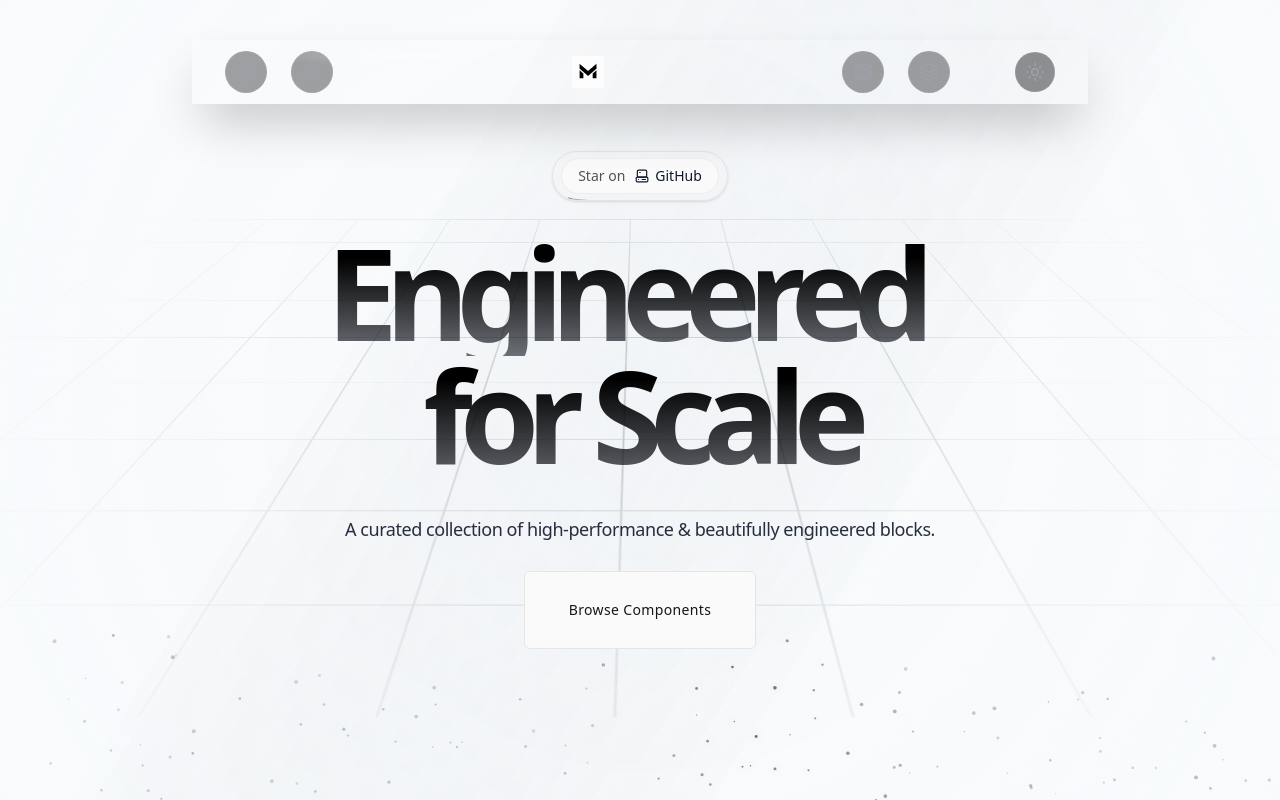
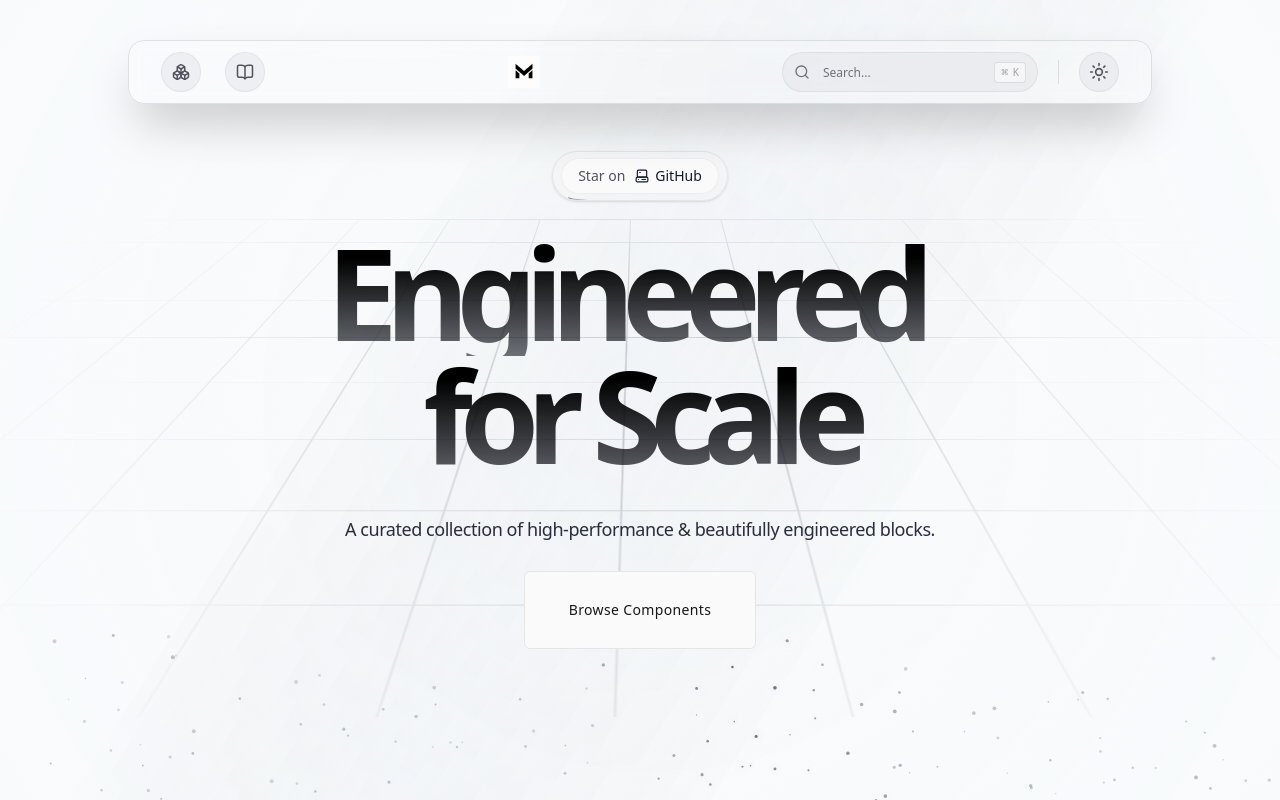
Before and after one commit to Marrow-Stack/marrow-website-v1.2, a Next.js app: page / in a window 1280 px wide. Built offline with nearby package versions, Linux system fonts and the light colour scheme.

Commit message:
navbar update

```diff
--- a/components/navbar.tsx
+++ b/components/navbar.tsx
@@ -1,70 +1,92 @@
 "use client";
-import React, { useRef, useEffect, useState } from "react";
-import { motion, useMotionValue, useSpring, useTransform } from "framer-motion";
-import { Boxes, BookOpen, LayoutGrid, Cpu, Layers, Sun, Moon } from "lucide-react";
+import React, { useState, useEffect, useRef } from "react";
+import { motion } from "framer-motion";
+import { Boxes, BookOpen, Search, Sun, Moon } from "lucide-react";
 import { useTheme } from "next-themes";
 import Link from "next/link";
 import Image from "next/image";
 
+// Navigation configuration
 const LEFT_ITEMS = [
   { name: "Blocks", icon: Boxes, href: "/blocks" },
   { name: "Docs", icon: BookOpen, href: "/docs" },
 ];
 
-const RIGHT_ITEMS = [
-  { name: "Systems", icon: Cpu, href: "/systems" },
-  { name: "Layers", icon: Layers, href: "/layers" },
-];
-
 export const RefractiveDock = () => {
-  const mouseX = useMotionValue(Infinity);
   const { theme, setTheme } = useTheme();
   const [mounted, setMounted] = useState(false);
+  const [searchQuery, setSearchQuery] = useState("");
+  const inputRef = useRef<HTMLInputElement>(null);
 
+  // Handle Hydration and Keyboard Shortcuts
   useEffect(() => {
     setMounted(true);
+
+    const handleKeyDown = (e: KeyboardEvent) => {
+      if (e.key === "k" && (e.metaKey || e.ctrlKey)) {
+        e.preventDefault();
+        inputRef.current?.focus();
+      }
+    };
+
+    window.addEventListener("keydown", handleKeyDown);
+    return () => window.removeEventListener("keydown", handleKeyDown);
   }, []);
 
   return (
     <motion.nav
-      onMouseMove={(e) => mouseX.set(e.pageX)}
-      onMouseLeave={() => mouseX.set(Infinity)}
-      /*
-         'fixed' ensures it stays in the screen regardless of scroll.
-         'top-10' provides that clean floating margin.
-         'z-50' keeps it above the AETHER/Cosmos Engine and other components.
-      */
-      className="fixed top-10 inset-x-0 mx-auto z-50 flex h-16 max-w-4xl items-center justify-between glass-capsule-solid px-8 border border-white/10 shadow-2xl transition-all duration-300"
+      initial={{ y: -20, opacity: 0 }}
+      animate={{ y: 0, opacity: 1 }}
+      className="fixed top-10 inset-x-0 mx-auto z-50 flex h-16 max-w-5xl items-center justify-between glass-capsule-solid px-8 border border-black/10 dark:border-white/10 shadow-2xl transition-all duration-300 rounded-2xl backdrop-blur-sm"
     >
+      {/* Left Section: Nav Buttons */}
       <div className="flex items-center gap-6">
         {LEFT_ITEMS.map((item) => (
-          <DockIcon key={item.name} mouseX={mouseX} item={item} />
+          <DockIcon key={item.name} item={item} />
         ))}
       </div>
 
+      {/* Center Section: Adaptive Logo */}
       <div className="flex items-center justify-center flex-1 px-4">
         {mounted && <Logo theme={theme} />}
       </div>
 
-      <div className="flex items-center gap-6">
-        {RIGHT_ITEMS.map((item) => (
-          <DockIcon key={item.name} mouseX={mouseX} item={item} />
-        ))}
+      {/* Right Section: Search & Theme Toggle */}
+      <div className="flex items-center gap-4">
+        <div className="relative group hidden sm:flex items-center">
+          <Search className="absolute left-3 h-4 w-4 text-zinc-500 dark:text-zinc-400 pointer-events-none group-focus-within:text-black dark:group-focus-within:text-white transition-colors" />
 
-        <div className="h-6 w-[1px] bg-white/10 mx-2" />
+          <input
+            ref={inputRef}
+            type="text"
+            value={searchQuery}
+            onChange={(e) => setSearchQuery(e.target.value)}
+            placeholder="Search..."
+            className="w-48 md:w-64 h-10 pl-10 pr-12 rounded-full bg-zinc-200/50 dark:bg-zinc-900/40 border border-black/5 dark:border-white/5 outline-none focus:ring-1 focus:ring-black/10 dark:focus:ring-white/20 transition-all text-xs text-zinc-800 dark:text-zinc-200 placeholder:text-zinc-500 dark:placeholder:text-zinc-400"
+          />
+
+          {!searchQuery && (
+            <div className="absolute right-3 flex items-center gap-1 px-1.5 py-0.5 rounded border border-black/10 dark:border-white/10 bg-white/50 dark:bg-zinc-800/50 text-[10px] font-medium text-zinc-400 pointer-events-none">
+              <span className="text-[8px]">⌘</span>K
+            </div>
+          )}
+        </div>
+
+        <div className="h-6 w-[1px] bg-black/10 dark:bg-white/10 mx-1" />
 
         <button
           onClick={() => setTheme(theme === "dark" ? "light" : "dark")}
-          className="group relative flex h-10 w-10 items-center justify-center rounded-full bg-zinc-800/50 border border-white/5 transition-all hover:bg-zinc-700/50 active:scale-95"
+          className="group relative flex h-10 w-10 items-center justify-center rounded-full bg-zinc-200/50 dark:bg-zinc-800/50 border border-black/5 dark:border-white/5 transition-all hover:bg-zinc-300/50 dark:hover:bg-zinc-700/50 active:scale-95"
         >
-          <Sun className="h-5 w-5 rotate-0 scale-100 transition-all dark:-rotate-90 dark:scale-0 text-zinc-400 group-hover:text-white" />
-          <Moon className="absolute h-5 w-5 rotate-90 scale-0 transition-all dark:rotate-0 dark:scale-100 text-zinc-400 group-hover:text-white" />
+          <Sun className="h-5 w-5 rotate-0 scale-100 transition-all dark:-rotate-90 dark:scale-0 text-zinc-600 dark:text-zinc-400 group-hover:text-black dark:group-hover:text-white" />
+          <Moon className="absolute h-5 w-5 rotate-90 scale-0 transition-all dark:rotate-0 dark:scale-100 text-zinc-600 dark:text-zinc-400 group-hover:text-black dark:group-hover:text-white" />
         </button>
       </div>
     </motion.nav>
   );
 };
 
+// Internal Sub-component: Logo
 const Logo = ({ theme }: { theme?: string }) => {
   const src = theme === "dark" ? "/white.svg" : "/black.svg";
 
@@ -72,35 +94,28 @@ const Logo = ({ theme }: { theme?: string }) => {
     <Link href="/" className="hover:opacity-80 transition-all duration-300 transform hover:scale-105 active:scale-95">
       <Image
         src={src}
-        alt="MarrowStack Logo"
+        alt="Logo"
         width={32}
         height={32}
         priority
+        className="object-contain"
       />
     </Link>
   );
 };
 
-function DockIcon({ mouseX, item }: { mouseX: any; item: any }) {
-  const ref = useRef<HTMLDivElement>(null);
-  const distance = useTransform(mouseX, (val: number) => {
-    const bounds = ref.current?.getBoundingClientRect() ?? { x: 0, width: 0 };
-    return val - bounds.x - bounds.width / 2;
-  });
-
-  const widthSync = useTransform(distance, [-150, 0, 150], [42, 62, 42]);
-  const width = useSpring(widthSync, { mass: 0.1, stiffness: 180, damping: 15 });
-
+// Internal Sub-component: DockIcon
+function DockIcon({ item }: { item: any }) {
   return (
+    <Link href={item.href}>
       <motion.div
-      ref={ref}
-      style={{ width }}
-      className="group relative aspect-square rounded-full bg-zinc-900/40 flex items-center justify-center border border-white/5 transition-colors hover:bg-zinc-800/80 cursor-pointer"
+        className="group relative flex aspect-square h-10 w-10 items-center justify-center rounded-full bg-zinc-200/50 dark:bg-zinc-900/40 border border-black/5 dark:border-white/5 transition-colors hover:bg-zinc-300/50 dark:hover:bg-zinc-800/80 cursor-pointer"
       >
-      <span className="absolute -bottom-10 left-1/2 -translate-x-1/2 rounded-md border border-white/10 bg-black/80 backdrop-blur-md px-2 py-1 text-[10px] font-medium text-white opacity-0 transition-opacity group-hover:opacity-100 whitespace-nowrap pointer-events-none">
+        <span className="absolute -bottom-10 left-1/2 -translate-x-1/2 rounded-md border border-black/10 dark:border-white/10 bg-white/90 dark:bg-black/80 backdrop-blur-md px-2 py-1 text-[10px] font-medium text-black dark:text-white opacity-0 transition-opacity group-hover:opacity-100 whitespace-nowrap pointer-events-none">
           {item.name}
         </span>
-      <item.icon className="h-full w-full p-2.5 text-zinc-400 group-hover:text-white transition-colors" />
+        <item.icon className="h-full w-full p-2.5 text-zinc-600 dark:text-zinc-400 group-hover:text-black dark:group-hover:text-white transition-colors" />
       </motion.div>
+    </Link>
   );
 }
```
Lines whose indentation alone changed are shown as unchanged.
